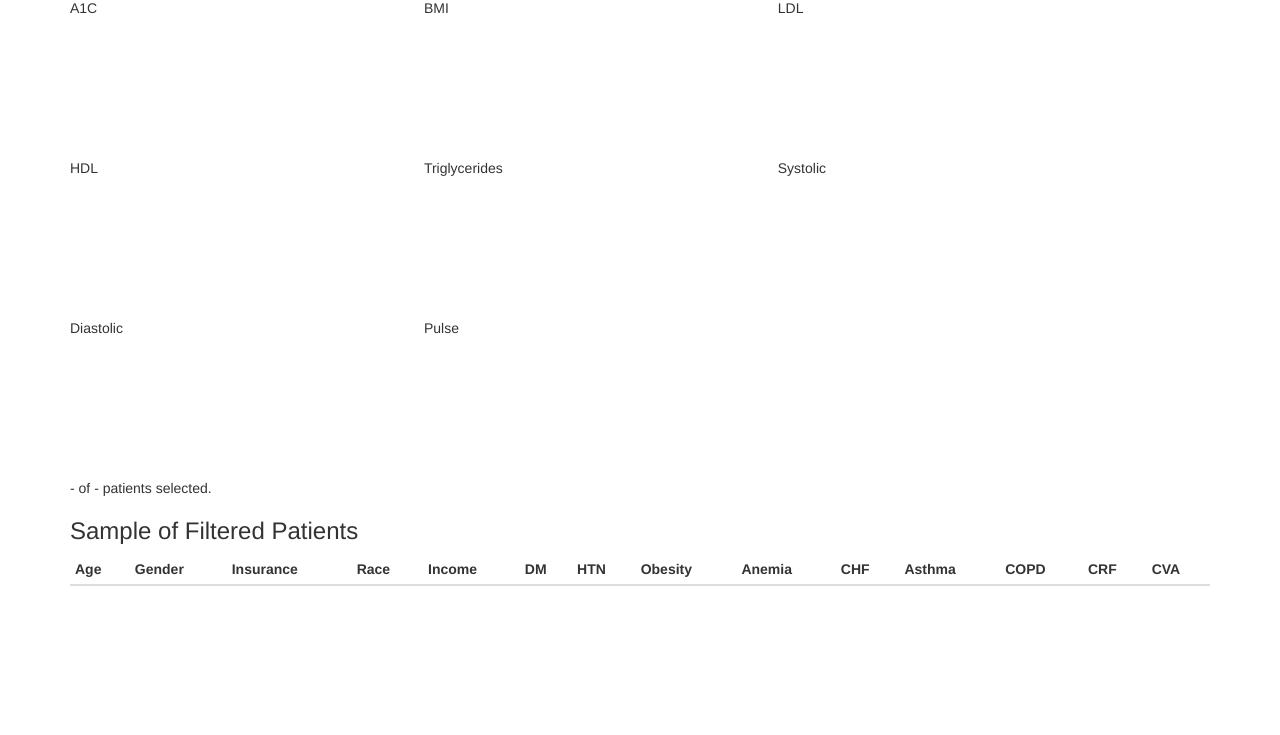
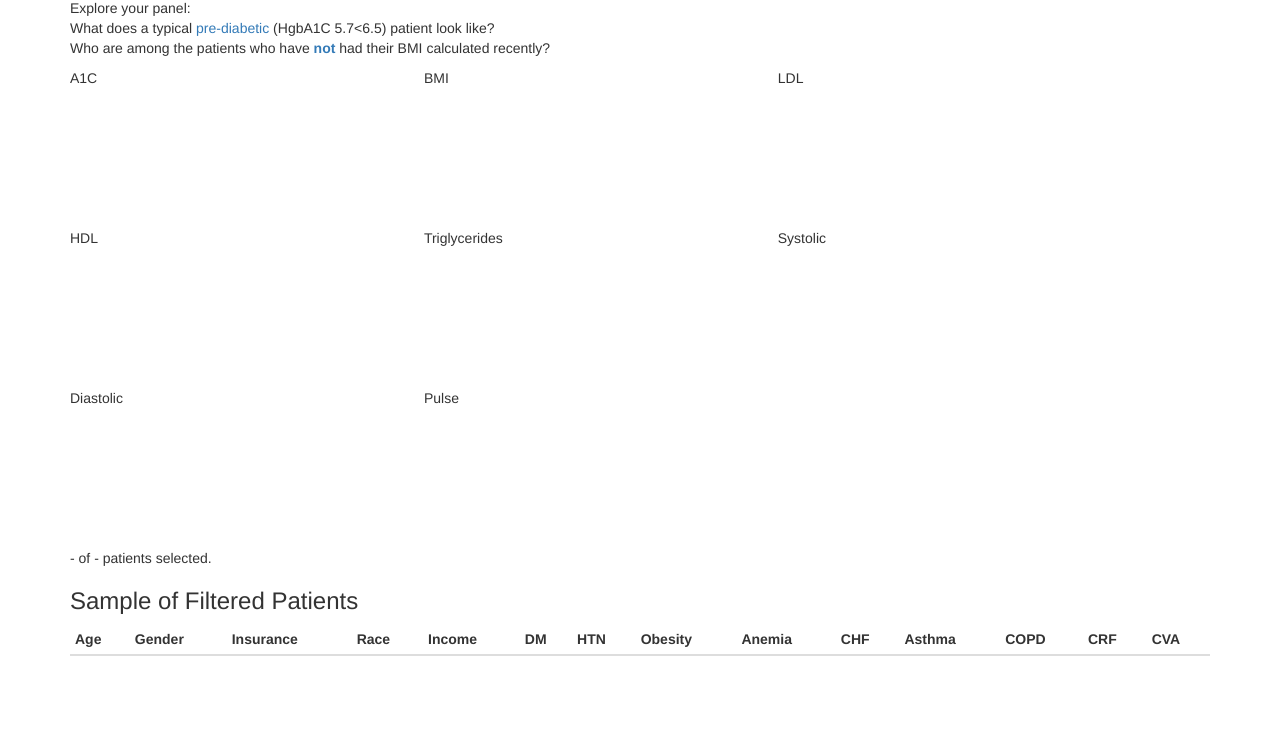
Before and after one commit to th3o6a1d/crossfilter-panel-management, a plain HTML site: page index.html in a window 1280 px wide. Shown: the part 65-800 px from the top of the page. Drawn offline with nearby package versions, Linux system fonts and the light colour scheme; a script that the page names is missing.

Commit message:
Added text filter shortcuts

```diff
--- a/index.html
+++ b/index.html
@@ -49,9 +49,15 @@
 
 <!-- <p>Headers: PID,Age,Gender,source_of_payment,race,Diabetic,Hypertensive,Obese,has_anemia,has_asthma,has_chf,has_crf,has_cva,has_copd,annual_household_income,hgba1c,bmi,ht,wt,plat,rbc,wbc,triglycerides,ldl,hdl,diastolic,systolic,pulse</p>
  -->
-<!-- <p>Some questions to consider: How does time-of-day correlate with <a href="javascript:filter([null, [100, 150], null, null])">arrival delay</a>? Are <a href="javascript:filter([null, null, [1700, 2000], null])">longer</a> or <a href="javascript:filter([null, null, [0, 300], null])">shorter</a> flights more likely to arrive early? What happened on <a href="javascript:filter([null, [80, 150], null, [new Date(2001, 0, 12), new Date(2001, 0, 13)]])">January 12</a>? How do flight patterns differ between <a href="javascript:filter([null, null, null, [new Date(2001, 0, 27), new Date(2001, 0, 29)]])">weekends</a> and <a href="javascript:filter([null, null, null, [new Date(2001, 0, 29), new Date(2001, 1, 3)]])">weekdays</a>, or <a href="javascript:filter([[4, 7], null, null, null])">mornings</a> and <a href="javascript:filter([[21, 24], null, null, null])">nights</a>? <a href="https://github.com/square/crossfilter/tree/gh-pages">Fork this example</a> and try your own data! -->
+
 <div class="container">
   <h2>Virtual Practice Crossfilter</h2>
+
+  <p>Explore your panel: <br>What does a typical <a href="javascript:filter([[5.7,6.5], null, null, null, null, null, null, null])">pre-diabetic</a> (HgbA1C 5.7<6.5) patient look like? <br>
+
+    Who are among the patients who have <a href="javascript:filter([null, [0,2], null, null, null, null, null, null])"><b>not</b></a> had their BMI calculated recently?
+
+
   <div id="hgba1c-chart" class="chart">
     <div class="title">A1C</div>
   </div>
```
